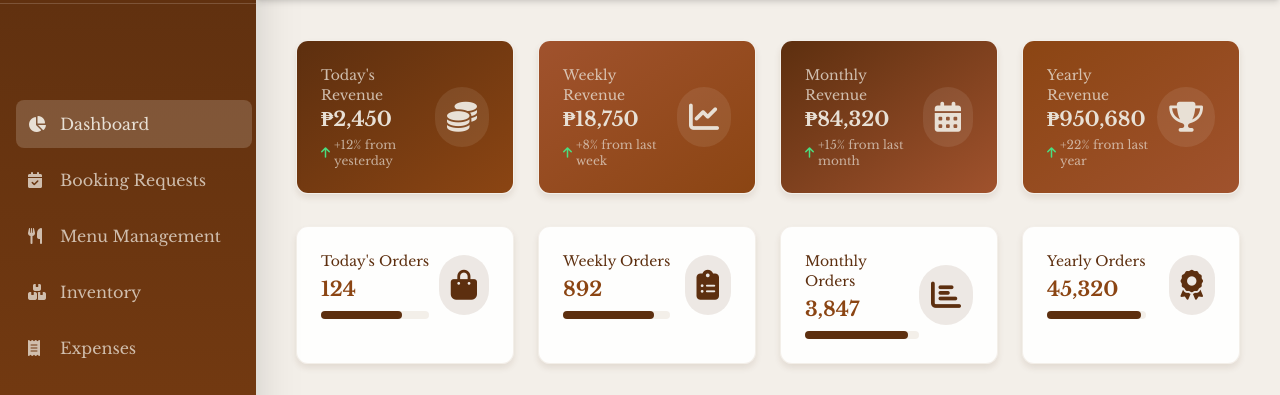
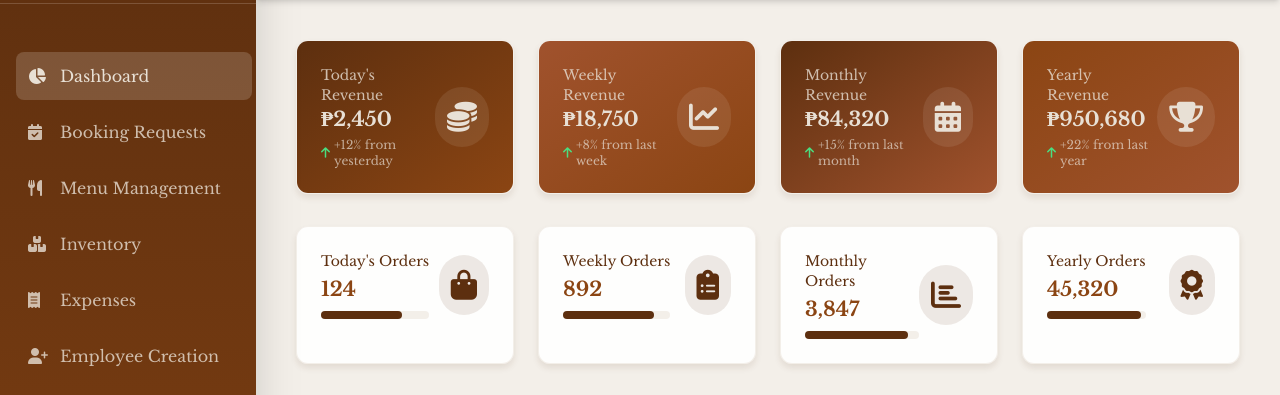
Before and after one commit to wisel-ctrl/bilogsystem, a PHP site: page /admin/admin_dashboard.php in a window 1280 px wide. Shown: the part 89-484 px from the top of the page. Run offline with PHP 8.4, Linux system fonts and the light colour scheme; the visitor is signed in with stand-in values (Sample User, id 1); some libraries are stand-ins or nearby versions.

Commit message:
Update admin_dashboard.php

```diff
--- a/admin/admin_dashboard.php
+++ b/admin/admin_dashboard.php
@@ -293,7 +293,7 @@ header {
             <nav class="px-4">
                 <ul class="space-y-2">
                     <li>
-                        <a href="#" class="sidebar-link active flex items-center space-x-3 p-3 rounded-lg bg-warm-cream/10 text-warm-cream hover:bg-warm-cream/20 transition-all duration-200 mt-24">
+                        <a href="#" class="sidebar-link active flex items-center space-x-3 p-3 rounded-lg bg-warm-cream/10 text-warm-cream hover:bg-warm-cream/20 transition-all duration-200 mt-12">
                             <i class="fas fa-chart-pie w-5"></i>
                             <span class="sidebar-text font-baskerville">Dashboard</span>
                             <span class="tooltip">Dashboard</span>
```
